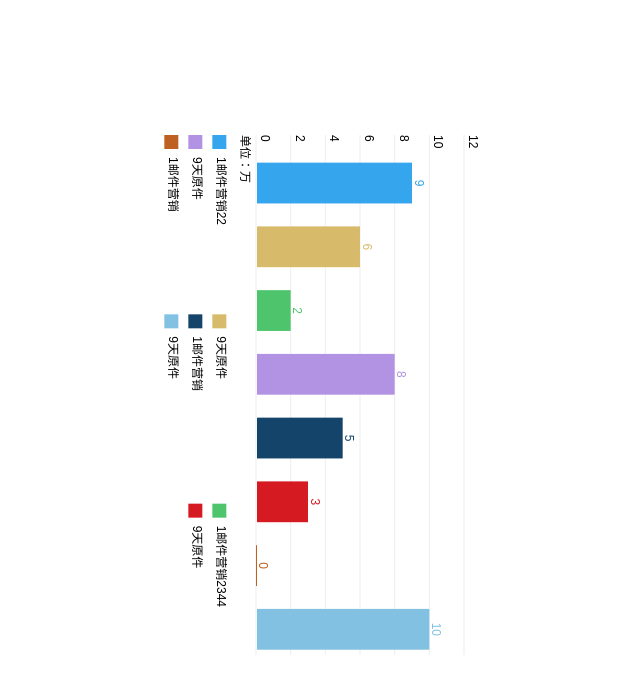
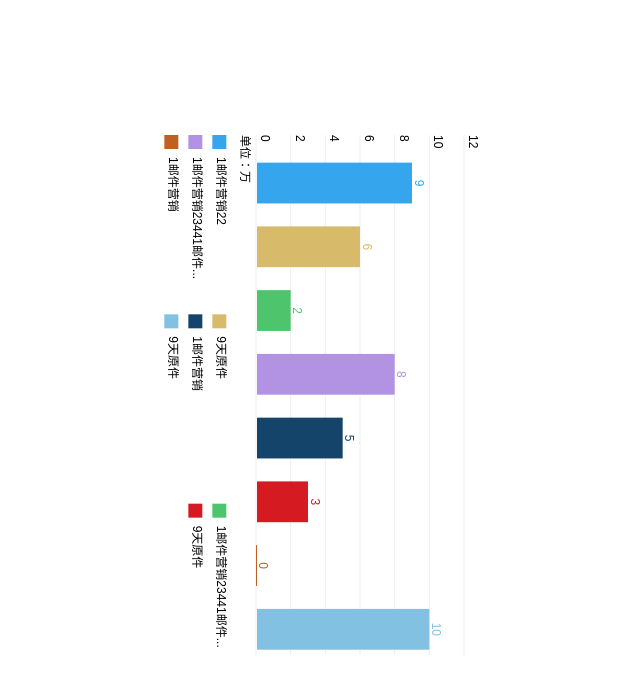
Before and after one commit to lxjsoilor/miniChart, a plain HTML site: page indexRotate.html in a window 1280 px wide. Shown: the whole page, without its empty margins (44-684 px from the left). Drawn offline with Linux system fonts and the light colour scheme.

Commit message:
mini chart

```diff
--- a/hcChart.js
+++ b/hcChart.js
@@ -266,7 +266,6 @@ HcChartProto.drawGraph = function(){
     var ctx = this.ctx;
     var cs = this.cs;
     var series = this.series;
-    console.log(this.xAxis)
     var csXOneLen = cs.csXOneLen;
     var csLeft = cs.csLeft;
     var csLeft = cs.csLeft + 10;
@@ -306,8 +305,9 @@ HcChartProto.drawCutLine = function() {
     var disTop = 24
     var index = 0
     if (!!this.opts.rotate) {
+
         for (var i = 0; i < arr.length; i++) {
-            console.log(arr[i].name)
+            arr[i].name = this.cutTextLength(arr[i].name)
             if(i % 3 == 0) {
                 ctx.beginPath();
                 ctx.fillStyle = HcChartDefault.colors[i][0]
@@ -334,7 +334,7 @@ HcChartProto.drawCutLine = function() {
         }
     }else {
         for (var i = 0; i < arr.length; i++) {
-            console.log(arr[i].name)
+            arr[i].name = this.cutTextLength(arr[i].name)
             if(i % 2 == 0) {
                 ctx.beginPath();
                 ctx.fillStyle = HcChartDefault.colors[i][0]
@@ -355,15 +355,34 @@ HcChartProto.drawCutLine = function() {
     }
 
 
-
     this.convertCanvasToImage(ctx.canvas)
+}
+HcChartProto.cutTextLength = function(txt, omit) {
+    var ctx = this.ctx;
+    var txtWidth = ctx.measureText(txt).width
+    if(!!this.opts.rotate) {
+        var maxWidth = (ctx.canvas.width / 10 ) * 2
+    }else {
+        var maxWidth = (ctx.canvas.width / 6 ) * 2
+    }
+    if(txtWidth > maxWidth) {
+        var tempArr = txt.split('')
+        tempArr.splice(-1, 1)
+        txt = tempArr.join('')
+        return this.cutTextLength(txt, true)
+    }else {
+        if(!!omit) {
+            return txt + '...'
+        }else {
+            return txt
+        }
+    }
 }
 // 转化成图片
 HcChartProto.convertCanvasToImage = function(canvas) {
 	var image = new Image();
     image.src = canvas.toDataURL("image/png");
-    // console.log(image)
-    this.opts.turnImg(image)
+    this.opts.callBack(image)
 	return image;
 }
 
--- a/indexRotate.html
+++ b/indexRotate.html
@@ -56,11 +56,11 @@
         data: 6
     },
     {
-        name: '1邮件营销2344',
+        name: '1邮件营销23441邮件营销23441邮件营销23441邮件营销2344',
         data: 2
     },
     {
-        name: '9天原件',
+        name: '1邮件营销23441邮件营销23441邮件营销23441邮件营销2344',
         data: 8
     },
     {
@@ -82,8 +82,7 @@
 	new HcChart({
 		dom: document.getElementById("myCanvas"),
         xAxis: data,
-        turnImg: function (imgSrc) {
-            console.log(imgSrc)
+        callBack: function (imgSrc) {
             document.getElementById("myCanvas").style.width = 'auto'
             document.getElementById("myCanvas").style.height = 'auto'
             setTimeout(function() {
```
Also changed, not shown: index.html (+2 -2 lines).
